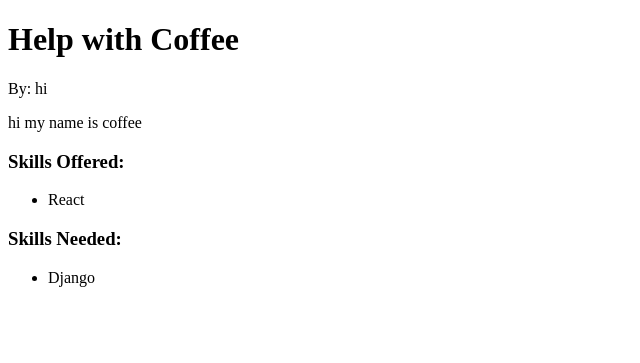
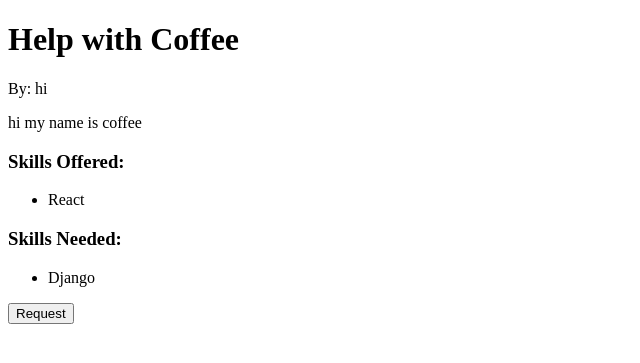
Before and after one commit to Emanuel532/proiect-tw, a Django app: a page that uses skilltrade/templates/post_page.html in a window 1280 px wide. Shown: the top 363 px of the page, without its empty margins (0-640 px from the left). Run offline with Django 5.2, Linux system fonts and the light colour scheme; data comes from the database, SQL or seed files in the repository; both versions use the stored data as it was after the commit.

Commit message:
added delete and request scripts plus buttons

```diff
--- a/skilltrade/skilltrade/urls.py
+++ b/skilltrade/skilltrade/urls.py
@@ -23,6 +23,7 @@ urlpatterns = [
     path('admin/', admin.site.urls),
     path('posts/new/', views.add_post, name='add_post'),
     path('posts/', views.post_list, name='posts'),
+    path('post/delete/<int:post_id>/', views.delete_post, name='delete_post'),
     path('posts/post_id=<int:post_id>/', views.post_by_id, name='post_by_id'),
     path('author/user_id=<int:author_id>/posts/', views.posts_by_author, name='posts_by_author_id'),
     path('author/user_id=<int:author_id>/post_id=<int:post_id>/', views.post_by_user_and_index, name='post_by_user_and_index'),
--- a/skilltrade/skilltrade_aplicatie/views.py
+++ b/skilltrade/skilltrade_aplicatie/views.py
@@ -1,3 +1,4 @@
+from django.http import HttpResponseForbidden
 from django.shortcuts import render, redirect
 from django.shortcuts import get_object_or_404
 from django.contrib.auth.decorators import login_required
@@ -57,5 +58,19 @@ def add_post(request):
 
     skills = Skill.objects.all()  # Get all skills for the form
     return render(request, 'add_post.html', {'skills': skills})
+@login_required
+def delete_post(request, post_id):
+    post = get_object_or_404(Post, id=post_id)
+
+    if request.method == 'POST':
+        # Check if the logged-in user is the author
+        if request.user == post.author:
+            post.delete()
+            return redirect('/posts/')
+        else:
+            return HttpResponseForbidden('You are not allowed to delete this post.')
+
+    return redirect('/posts/')
+
 #def landing(request):
  #   return render(request, 'landing.html')   -manu o facut deja landing deci nu mai e nevoie de asta ca root
--- a/skilltrade/templates/post_page.html
+++ b/skilltrade/templates/post_page.html
@@ -25,5 +25,18 @@
             <li>No skills needed</li>
         {% endfor %}
     </ul>
+
+    {% if request.user == post.author %}
+        <form method="POST" action="{% url 'delete_post' post.id %}">
+            {% csrf_token %}
+            <button type="submit">Delete Post</button>
+        </form>
+    {% else %}
+        <form>
+            {% csrf_token %}
+            <button type="submit">Request</button>
+        </form>
+    {% endif %}
+
 </body>
 </html>
```
Also changed, not shown: skilltrade/db.sqlite3.
